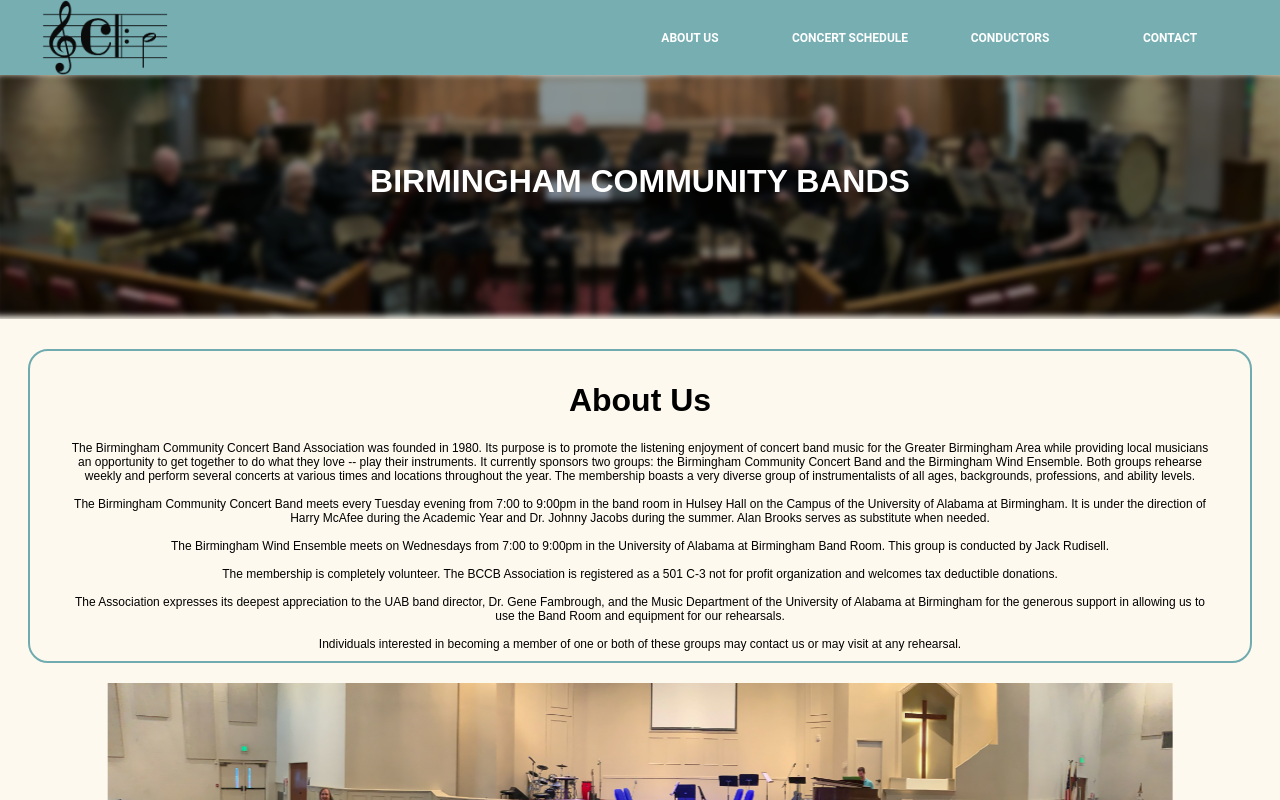
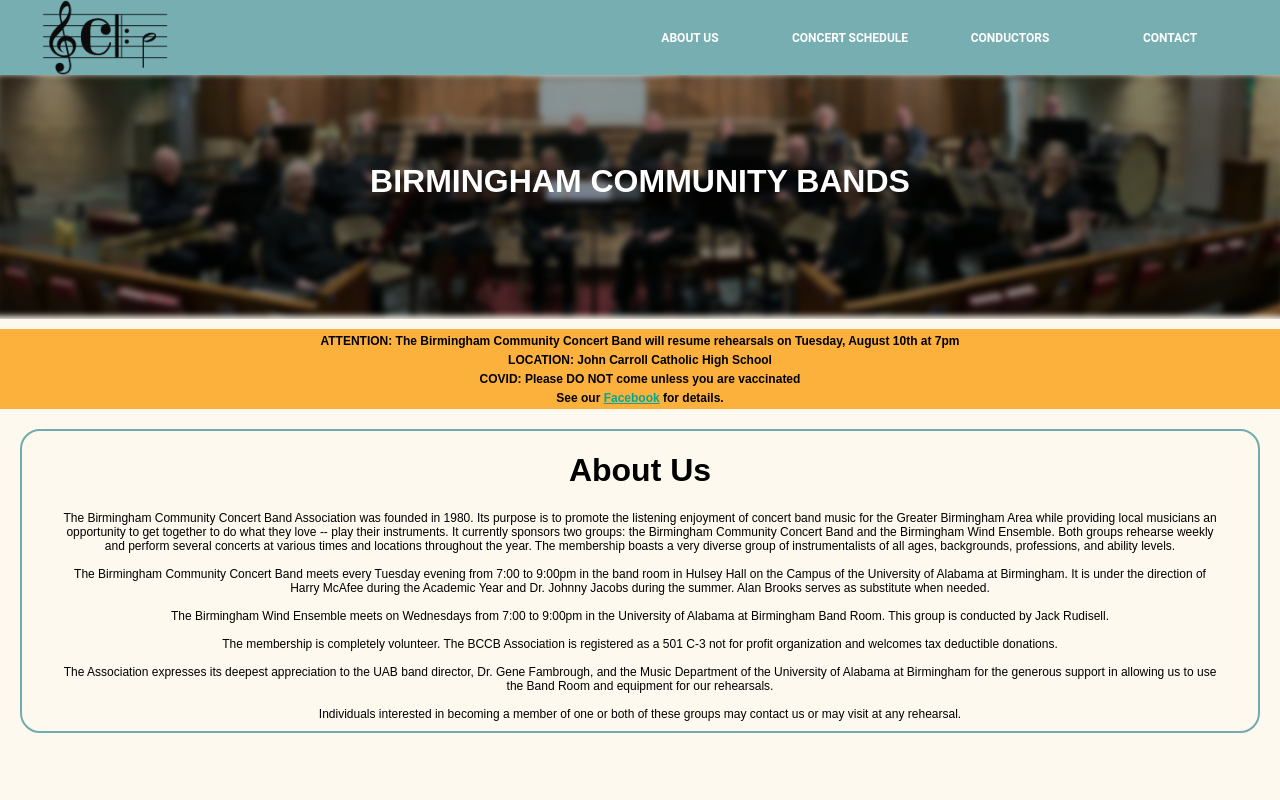
Before and after one commit to Saintroi/birminghamcommunityband, a React (Create React App) app: page / in a window 1280 px wide. Built offline with nearby package versions, Linux system fonts and the light colour scheme.

Commit message:
pre-production changes

```diff
--- a/src/components/Homepage/homepage.js
+++ b/src/components/Homepage/homepage.js
@@ -83,9 +83,10 @@ const About = styled.div`
   border-radius: 20px;
   margin: 20px;
   width: 95%;
-  max-width: 1200px;
+  max-height: 40vh;
+  overflow-y: auto;
   flex: 2;
-  padding: 10px;
+  padding: 0 10px 10px 10px;
   border: 2px solid ${(props) => props.theme.altBackgroundColor};
 
   p {
@@ -95,7 +96,7 @@ const About = styled.div`
 
   @media only screen and (max-width: 795px) {
     p {
-      font-size: 3.5vmin;
+      font-size: 4vmin;
       margin: 0;
       padding: 0 15px;
     }
@@ -137,8 +138,8 @@ const Card = styled.div`
   }
 
   @media only screen and (max-width: 795px) {
-    margin: 0 5px 5px 5px;
-    width: 70%;
+    margin: 0 5px 10px 5px;
+    width: 85%;
     padding: 0px;
 
     p {
@@ -216,12 +217,13 @@ const GalleryLink = styled.a`
   }
 
   @media only screen and (max-width: 795px) {
-    visibility: visible;
+    visibility: hidden;
   }
 `;
 
 const PhotoWrap = styled.div`
   width: 99%;
+  display: none;
   @media only screen and (max-width: 795px) {
     display: none;
   }
@@ -284,12 +286,39 @@ const Contact = styled.div`
     margin: 0;
     width: 80%;
     a {
+      font-size: 4vmin;
+    }
+    p {
+    font-size: 4vmin;
+  }
+  }
+`;
+
+const AlertBanner = styled.div`
+  width: 100vw;
+  background-color: ${(props) => props.theme.accentColor};
+  height: 10vh;
+  max-height: 120px;
+  text-align: center;
+  overflow-y: auto;
+
+  h1{
+    font-size: 1.5vmin;
+    margin: 5px 10px;
+  }
+  a {
+    color: ${(props) => props.theme.brightAccentColor};
+    font-size: 1.5vmin;
+  }
+
+  @media only screen and (max-width: 795px) {
+    h1 {
       font-size: 3vmin;
     }
-    p {
+    a {
     font-size: 3vmin;
   }
-  }
+}
 `;
 
 //JSX
@@ -339,6 +368,13 @@ function Homepage(props) {
         <img className="bg" src={bg} alt=""></img>
         <h1>BIRMINGHAM COMMUNITY BANDS</h1>
       </Cover>
+      <AlertBanner>
+        <h1> ATTENTION: The Birmingham Community Concert Band will resume rehearsals on Tuesday, August 10th at 7pm</h1>
+        <h1> LOCATION: John Carroll Catholic High School</h1>
+        <h1> COVID: Please DO NOT come unless you are vaccinated</h1>
+        <h1> See our <a href="https://www.facebook.com/Birminghamcommunity">Facebook</a> for details.</h1>
+
+      </AlertBanner>
       <About ref={aboutRef}>
         <h1>About Us</h1>
         <p>
--- a/src/components/Homepage/nav.js
+++ b/src/components/Homepage/nav.js
@@ -14,8 +14,7 @@ const NavWrap = styled.div`
   top: 0px;
   align-items: center;
   min-height: 50px;
-  max-height: 75px;
-  height: 75px;
+  max-height: 85px;
   width: 100%;
   grid-area: nav;
   opacity: 0.96;
@@ -29,9 +28,11 @@ const NavList = styled.ul`
   height: 100%;
   width: 100%;
   list-style-type: none;
-  margin-right: 40px;
+  margin: 0 40px 0 0;
   display: flex;
   justify-content: flex-end;
+  align-items: stretch;
+  align-self: center;
 
   @media only screen and (max-width: 795px){
     display: none;
@@ -47,10 +48,11 @@ const NavLink = styled.li`
   padding: 10px;
   text-align: center;
   border-style: solid;
-  max-width: 120px;
-  min-width: 80px;
-  width: 300px;
+  max-width: 250px;
+  min-width: 120px;
   border-width: 0px;
+  min-height: 50px;
+  height: 100%;
   transition: background-color 100ms, border-width 100ms;
 
 
@@ -105,6 +107,7 @@ const APPLogo = styled.div`
 
 
 
+
 //JSX
 
 function Nav(props) {
--- a/src/components/Homepage/popUpWindow.js
+++ b/src/components/Homepage/popUpWindow.js
@@ -9,8 +9,8 @@ const OverlayWindow = styled.div`
     top: 50%;
     left: 50%;
     transform: translate(-50%, -50%);
-    background-color: ${(props) => props.theme.darkAccentColor};
-    opacity: 95%;
+    background-color: ${(props) => props.theme.backgroundColor};
+    opacity: 98%;
     border-color: ${(props) => props.theme.accentColor};
     border-width: 2px;
     border-style: solid;
@@ -19,9 +19,9 @@ const OverlayWindow = styled.div`
     min-width: 40%;
     max-width: 40%;
     max-height: ${props => props.showing ? '80vh' : '0'};
-    color: white;
+    color: black;
     text-align: center;
-    overflow: hidden;
+    overflow-y: auto;
     white-space: pre-wrap;
     transition: all 300ms ease;
 
@@ -86,6 +86,16 @@ h2{
 
 `;
 
+const Close = styled(CloseButton)`
+  top: 12px;
+  float: left;
+  padding-left: 20px;
+
+  @media only screen and (max-width: 795px){
+    transform: scale(0.75) rotate(45deg);
+  }
+`;
+
 
 
 function PopUp(props) {
@@ -117,7 +127,7 @@ function PopUp(props) {
     <React.Fragment>
       <StyledLink onClick={show}><h2>MORE</h2></StyledLink>
       <OverlayWindow showing={showing} ref={wrapperRef}>
-          <CloseButton click={show}></CloseButton>
+          <Close click={show}></Close>
           <p>{props.text}</p>
       </OverlayWindow>
     </React.Fragment>
--- a/src/components/Static/staticX.js
+++ b/src/components/Static/staticX.js
@@ -3,14 +3,8 @@ import styled from 'styled-components';
 
 const Wrapper = styled.div`
     transform: rotate(45deg);
-    position: fixed;
-    left: 99%;
-    top: 10px;
+    position: relative;
 
-
-    @media only screen and (max-width: 795px){
-        left: 3vw;
-    }
 `;
 
 const Bar = styled.div`
@@ -45,7 +39,7 @@ const Bar = styled.div`
 function CloseButton(props) {
 
       return (
-        <Wrapper onClick={props.click}>
+        <Wrapper className={props.className} onClick={props.click}>
             <Bar className="horizontal"></Bar>
             <Bar className="vertical"></Bar>
         </Wrapper>
--- a/src/components/footer.js
+++ b/src/components/footer.js
@@ -9,7 +9,7 @@ const Wrap = styled.div`
   display: flex;
   justify-content: center;
   align-items: flex-end;
-  background-color: ${(props) => props.theme.BackgroundColor};
+  background-color: ${(props) => props.theme.backgroundColor};
   height: 60px;
 
   @media only screen and (max-width: 795px){
```
Also changed, not shown: 1 other file (tests, documents, lock files or other folders).
